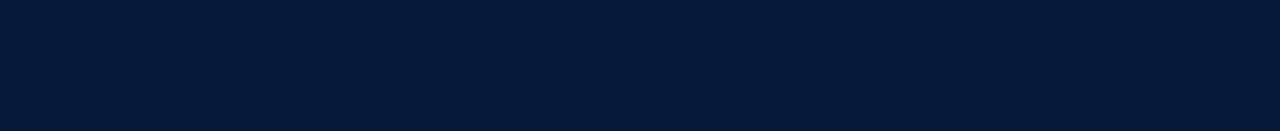
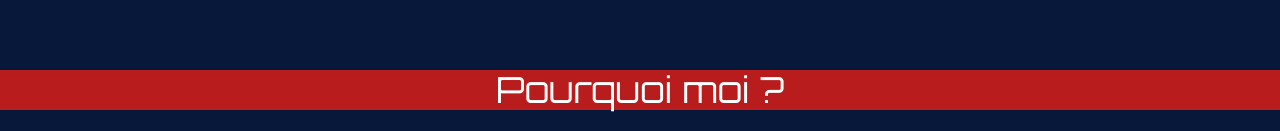
Before and after one commit to RayanEreteo/portfolio, a Next.js app: page / in a window 1280 px wide. Shown: the part 810-941 px from the top of the page. Before the commit the page ends 880 px from the top, so only its background shows below. Built offline with nearby package versions, Linux system fonts and the light colour scheme.

Commit message:
Add SectionTitle component and integrate it into the Home page

```diff
--- a/app/page.tsx
+++ b/app/page.tsx
@@ -1,5 +1,6 @@
 import Navbar from "@/components/Navbar";
 import Intro from "@/components/section/Intro";
+import SectionTitle from "@/components/SectionTitle";
 import Image from "next/image";
 
 export default function Home() {
@@ -8,6 +9,7 @@
       <main>
         <Navbar />
         <Intro />
+        <SectionTitle title="Pourquoi moi ?" />
       </main>
     </div>
   );
--- /dev/null
+++ b/components/SectionTitle.tsx
@@ -0,0 +1,13 @@
+interface SectionTitleProps {
+    title: string
+}
+
+function SectionTitle({ title }: SectionTitleProps) {
+  return (
+    <div className={`section-title bg-red-700 text-center mb-6`}>
+        <h2 className="text-4xl text-white">{title}</h2>
+    </div>
+  )
+}
+
+export default SectionTitle
```
